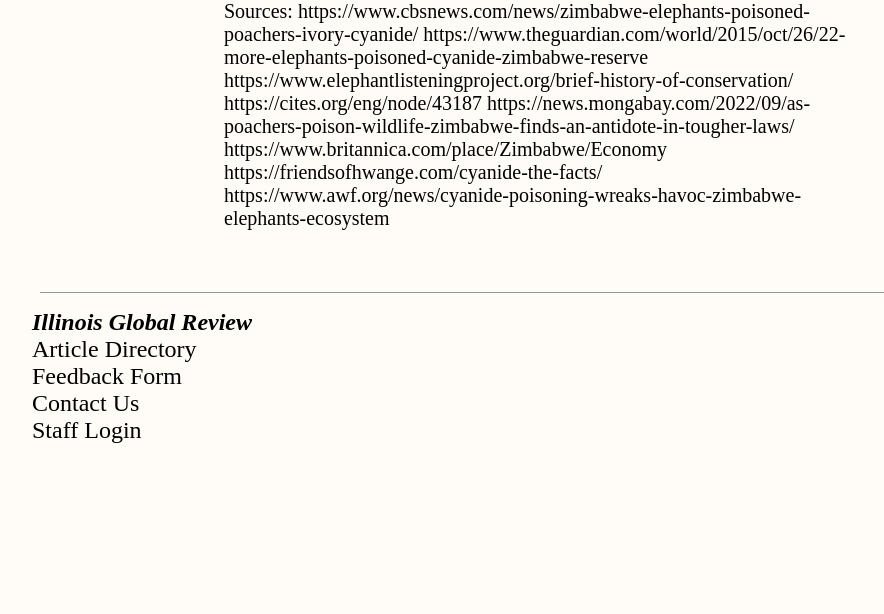
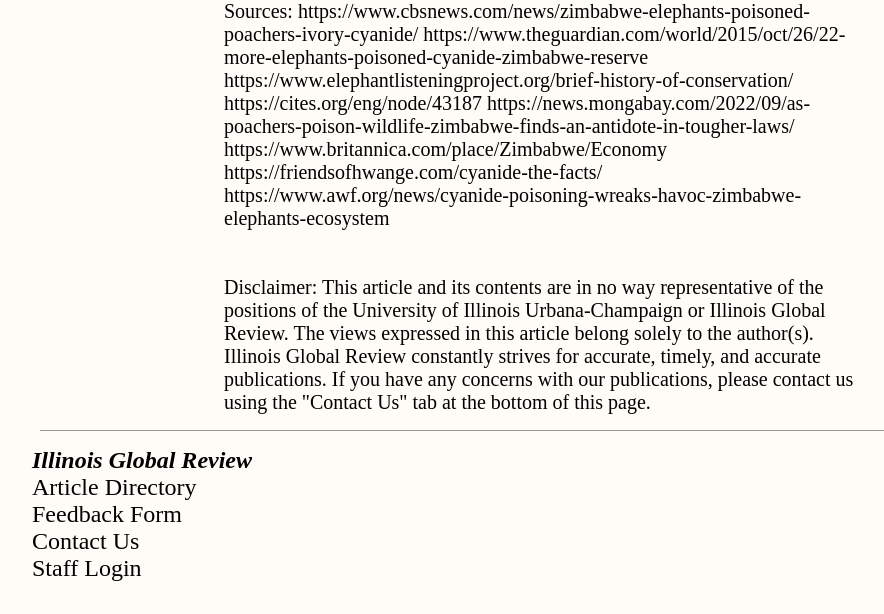
Before and after one commit to abhay-harpalani/illinois-global-review, a Flask app: a page that uses app/templates/article.html in a window 1280 px wide. Shown: the part 2649-3263 px from the top of the page, without its empty margins (96-980 px from the left). Before the commit the page ends 3092 px from the top, so only its background shows below. Run offline with Flask 3, Linux system fonts and the light colour scheme; some libraries are stand-ins or nearby versions; some web fonts are replaced.

Commit message:
add disclaimer to articles

```diff
--- a/app/templates/article.html
+++ b/app/templates/article.html
@@ -20,5 +20,14 @@
     <div class="article-content font-size-article-content">
         <p>{{ article.body|safe }}</p>
         <br>
+        <p>
+            Disclaimer: This article and its contents are in no way representative
+            of the positions of the University of Illinois Urbana-Champaign or
+            Illinois Global Review. The views expressed in this article belong
+            solely to the author(s). Illinois Global Review constantly strives for
+            accurate, timely, and accurate publications. If you have any concerns
+            with our publications, please contact us using the "Contact Us" tab at
+            the bottom of this page.
+        </p>
     </div>
 {% endblock %}
```
